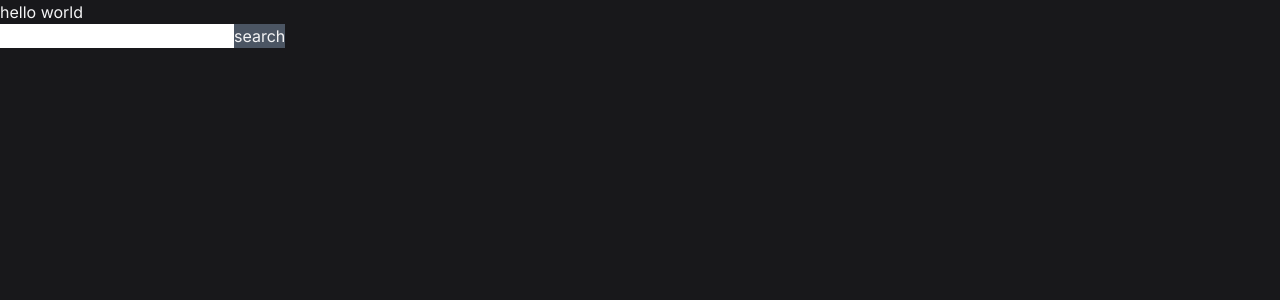
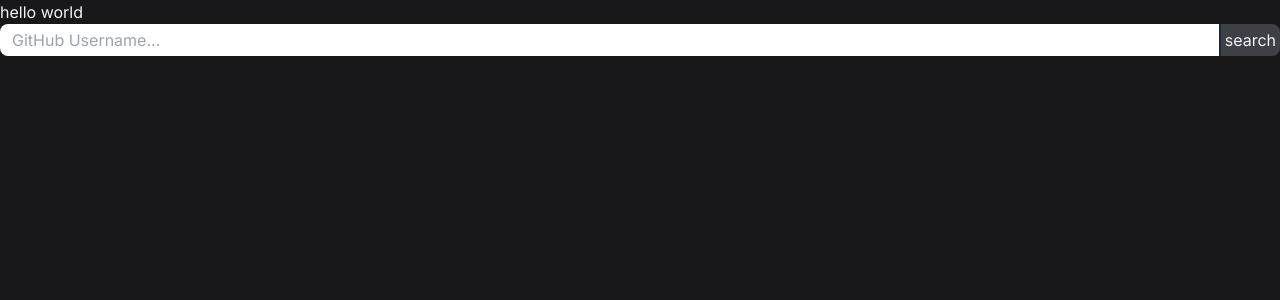
Before and after one commit to Marcio-VOT/estagio, a Next.js app: page / in a window 1280 px wide. Shown: the top 300 px of the page. Built offline with nearby package versions, Linux system fonts and the light colour scheme.

Commit message:
feat: User Display Parcial;

```diff
--- a/src/components/GitHubUserSearch/GitHubUserSearch.tsx
+++ b/src/components/GitHubUserSearch/GitHubUserSearch.tsx
@@ -2,25 +2,32 @@
 import { User } from "@/protocols"
 import axios from "axios"
 import { useState } from "react"
+import UserDisplay from "../UserDisplay/UserDisplay";
 
+export default function GitHubUserSearch() {
+  const [user, setUser] = useState<undefined | User>(undefined)
+  const [userName, setUserName] = useState<string>('')
 
-
-export default function GitHubUserSearch(){
-  const [user, setUser] = useState<undefined | User>(undefined)
-  async function getUserData(data:FormData) {
-    const username = data.get('username') ?? ''
+  async function getUserData(data: FormData) {
+    const username = data.get('username') ?? '';
     try {
       const { data: responseUser } = await axios.get<User>(`https://api.github.com/users/${username}`)
-      console.log("tudo ok ", responseUser.repos_url )
-    } catch (error : any) {
+      console.log("tudo ok ", responseUser)
+      setUser(responseUser)
+      setUserName('')
+    } catch (error: any) {
+      setUser(undefined)
       console.log("tudo não ok ", error.message)
     }
   }
 
   return (
-    <form action={getUserData}>
-      <input type="text" name="username" />
-      <button className="bg-gray-600">search</button>
-    </form>
+    <>
+      <form action={getUserData} className="w-full flex">
+        <input type="text" name="username" className="w-full rounded-s-lg outline-none pl-3 text-zinc-800" placeholder="GitHub Username..." value={userName} onChange={({ target: { value } }) => setUserName(value)} />
+        <button className="bg-zinc-700 hover:bg-zinc-800 border-l-2 p-1 rounded-e-lg border-gray-800">search</button>
+      </form>
+      {user && <UserDisplay user={user} />}
+    </>
   )
 }
```
